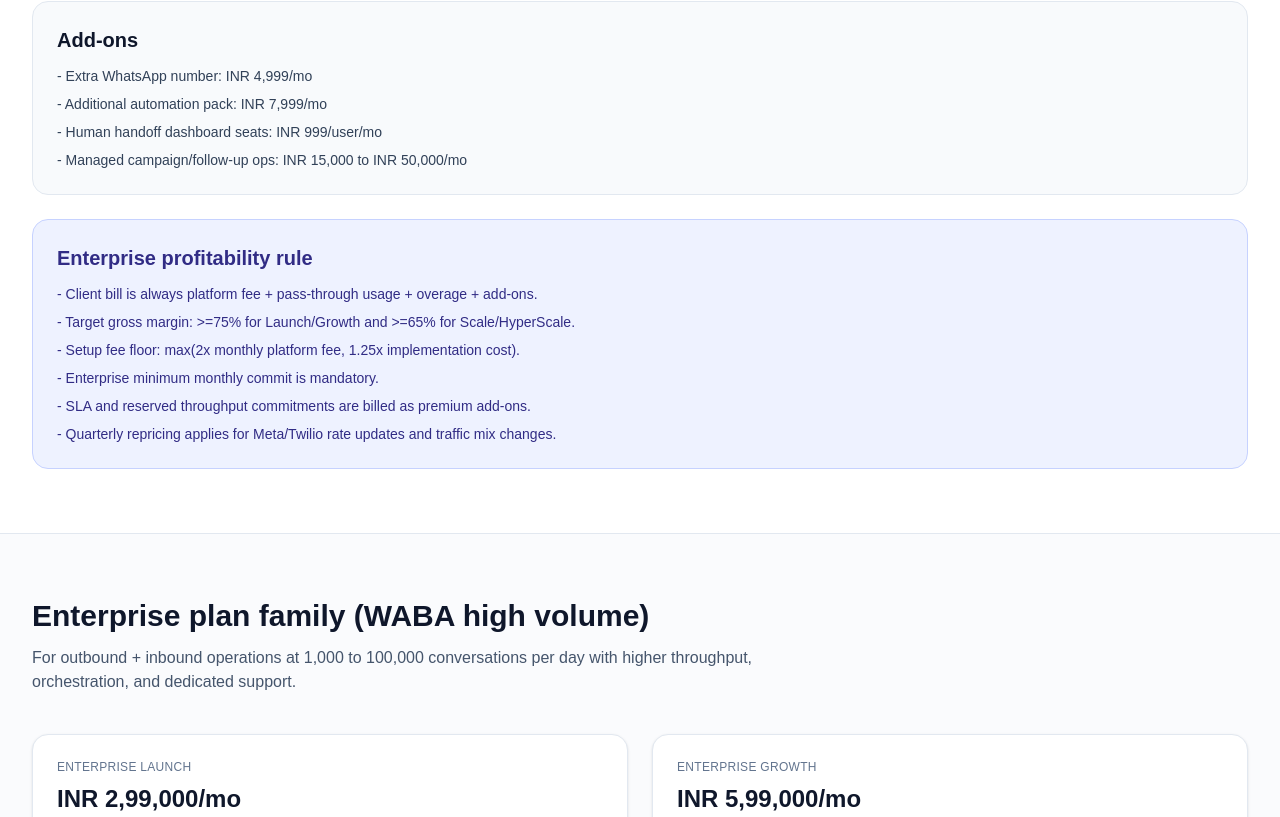
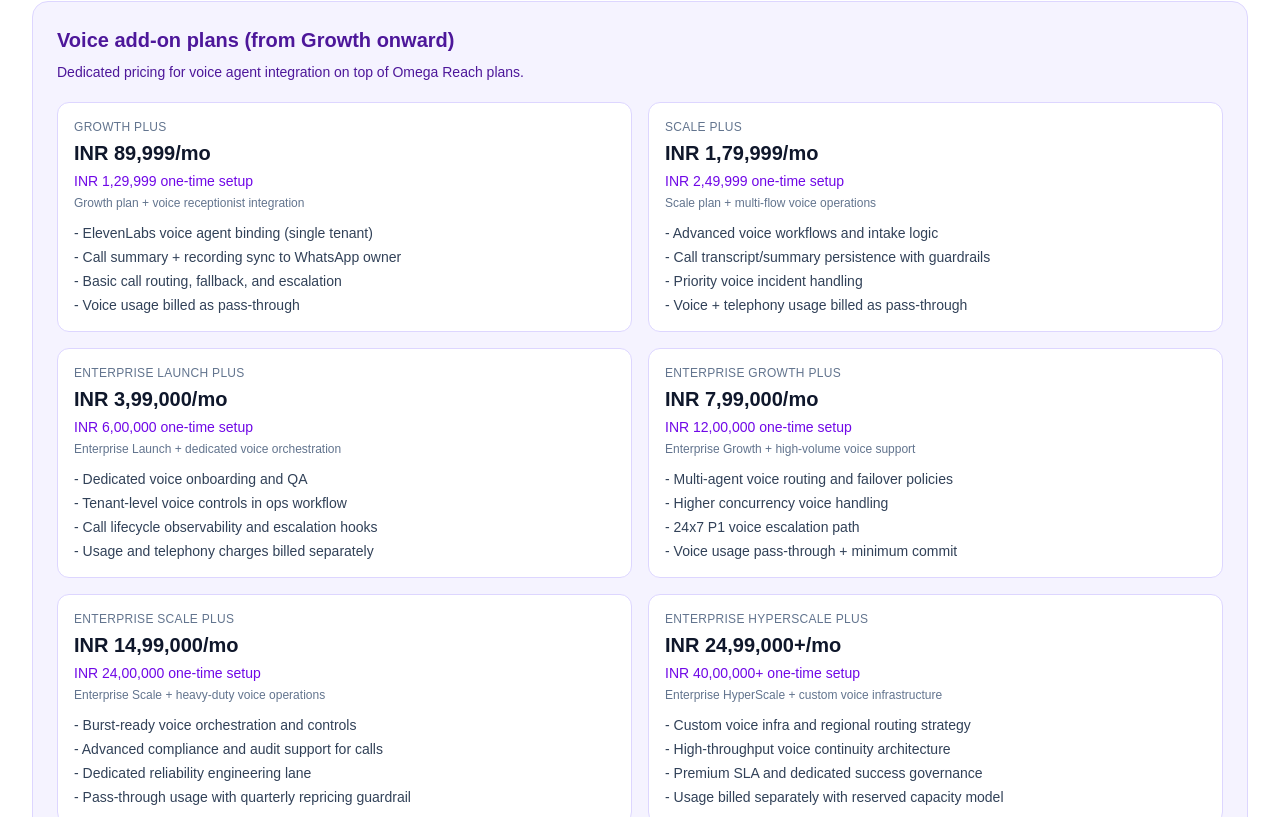
Before and after one commit to DivertoAI/omegaappbuilder-landing, a Next.js app: page /omega-reach in a window 1280 px wide. Shown: the part 2363-3180 px from the top of the page. Built offline with nearby package versions, Linux system fonts and the light colour scheme; no server answers.

Commit message:
Add Omega Reach voice add-on pricing tiers

```diff
--- a/src/app/omega-reach/page.tsx
+++ b/src/app/omega-reach/page.tsx
@@ -146,6 +146,81 @@ const enterpriseWabaPlans = [
       'Security package (SSO, IP allowlist, compliance controls)',
       '99.9%+ SLA options',
       'Joint success + quarterly architecture reviews',
+    ],
+  },
+];
+
+const voiceAddonPlans = [
+  {
+    name: 'Growth Plus',
+    monthly: 'INR 89,999/mo',
+    setup: 'INR 1,29,999 one-time setup',
+    scope: 'Growth plan + voice receptionist integration',
+    features: [
+      'ElevenLabs voice agent binding (single tenant)',
+      'Call summary + recording sync to WhatsApp owner',
+      'Basic call routing, fallback, and escalation',
+      'Voice usage billed as pass-through',
+    ],
+  },
+  {
+    name: 'Scale Plus',
+    monthly: 'INR 1,79,999/mo',
+    setup: 'INR 2,49,999 one-time setup',
+    scope: 'Scale plan + multi-flow voice operations',
+    features: [
+      'Advanced voice workflows and intake logic',
+      'Call transcript/summary persistence with guardrails',
+      'Priority voice incident handling',
+      'Voice + telephony usage billed as pass-through',
+    ],
+  },
+  {
+    name: 'Enterprise Launch Plus',
+    monthly: 'INR 3,99,000/mo',
+    setup: 'INR 6,00,000 one-time setup',
+    scope: 'Enterprise Launch + dedicated voice orchestration',
+    features: [
+      'Dedicated voice onboarding and QA',
+      'Tenant-level voice controls in ops workflow',
+      'Call lifecycle observability and escalation hooks',
+      'Usage and telephony charges billed separately',
+    ],
+  },
+  {
+    name: 'Enterprise Growth Plus',
+    monthly: 'INR 7,99,000/mo',
+    setup: 'INR 12,00,000 one-time setup',
+    scope: 'Enterprise Growth + high-volume voice support',
+    features: [
+      'Multi-agent voice routing and failover policies',
+      'Higher concurrency voice handling',
+      '24x7 P1 voice escalation path',
+      'Voice usage pass-through + minimum commit',
+    ],
+  },
+  {
+    name: 'Enterprise Scale Plus',
+    monthly: 'INR 14,99,000/mo',
+    setup: 'INR 24,00,000 one-time setup',
+    scope: 'Enterprise Scale + heavy-duty voice operations',
+    features: [
+      'Burst-ready voice orchestration and controls',
+      'Advanced compliance and audit support for calls',
+      'Dedicated reliability engineering lane',
+      'Pass-through usage with quarterly repricing guardrail',
+    ],
+  },
+  {
+    name: 'Enterprise HyperScale Plus',
+    monthly: 'INR 24,99,000+/mo',
+    setup: 'INR 40,00,000+ one-time setup',
+    scope: 'Enterprise HyperScale + custom voice infrastructure',
+    features: [
+      'Custom voice infra and regional routing strategy',
+      'High-throughput voice continuity architecture',
+      'Premium SLA and dedicated success governance',
+      'Usage billed separately with reserved capacity model',
     ],
   },
 ];
@@ -349,6 +424,30 @@ export default function OmegaReachPage() {
             </ul>
           </div>
 
+          <div className="mt-6 rounded-2xl border border-violet-200 bg-violet-50 p-6">
+            <h3 className="text-xl font-semibold text-violet-900">
+              Voice add-on plans (from Growth onward)
+            </h3>
+            <p className="mt-2 text-sm text-violet-900">
+              Dedicated pricing for voice agent integration on top of Omega Reach plans.
+            </p>
+            <div className="mt-5 grid gap-4 md:grid-cols-2">
+              {voiceAddonPlans.map((plan) => (
+                <article key={plan.name} className="rounded-xl border border-violet-200 bg-white p-4">
+                  <p className="text-xs uppercase tracking-wide text-slate-500">{plan.name}</p>
+                  <h4 className="mt-1 text-xl font-bold text-slate-900">{plan.monthly}</h4>
+                  <p className="mt-1 text-sm font-medium text-violet-700">{plan.setup}</p>
+                  <p className="mt-1 text-xs text-slate-500">{plan.scope}</p>
+                  <ul className="mt-3 space-y-1 text-sm text-slate-700">
+                    {plan.features.map((feature) => (
+                      <li key={feature}>- {feature}</li>
+                    ))}
+                  </ul>
+                </article>
+              ))}
+            </div>
+          </div>
+
           <div className="mt-6 rounded-2xl border border-slate-200 bg-slate-50 p-6">
             <h3 className="text-xl font-semibold text-slate-900">Add-ons</h3>
             <ul className="mt-3 space-y-2 text-sm text-slate-700">
```
